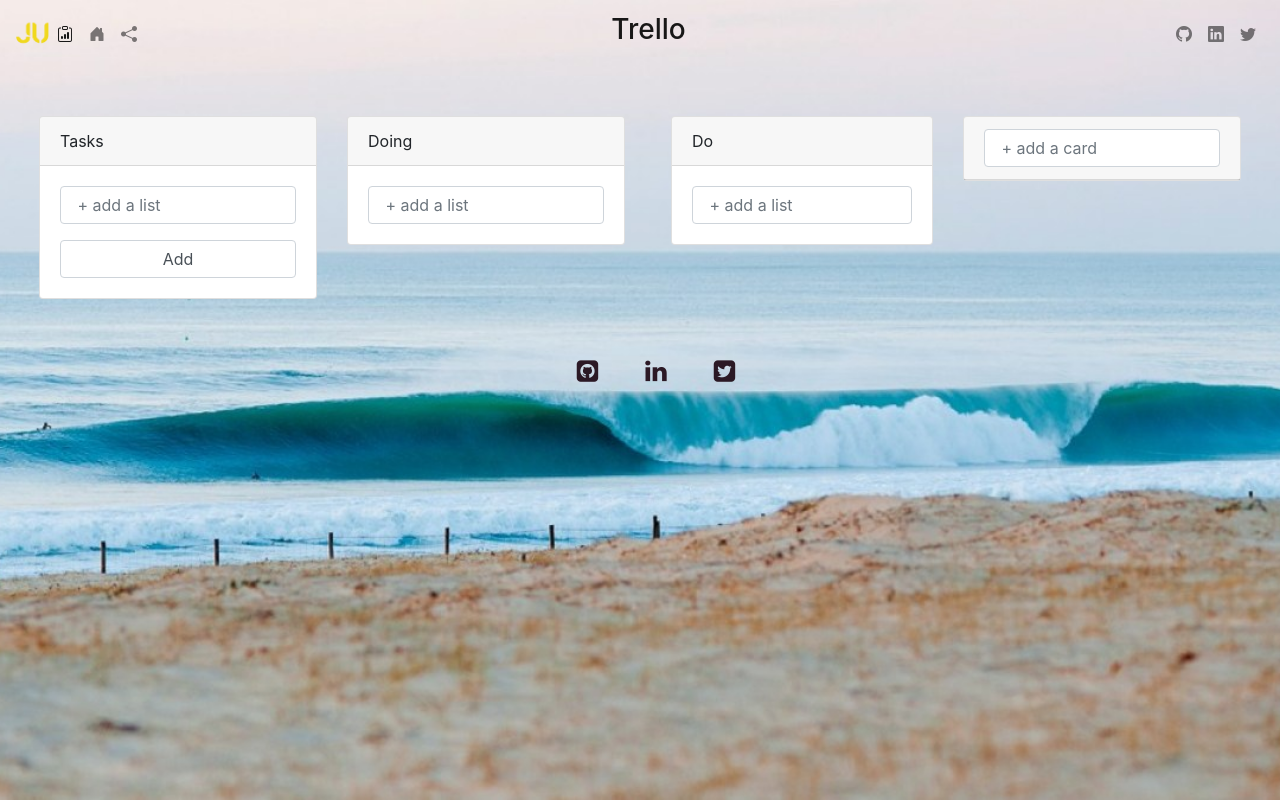
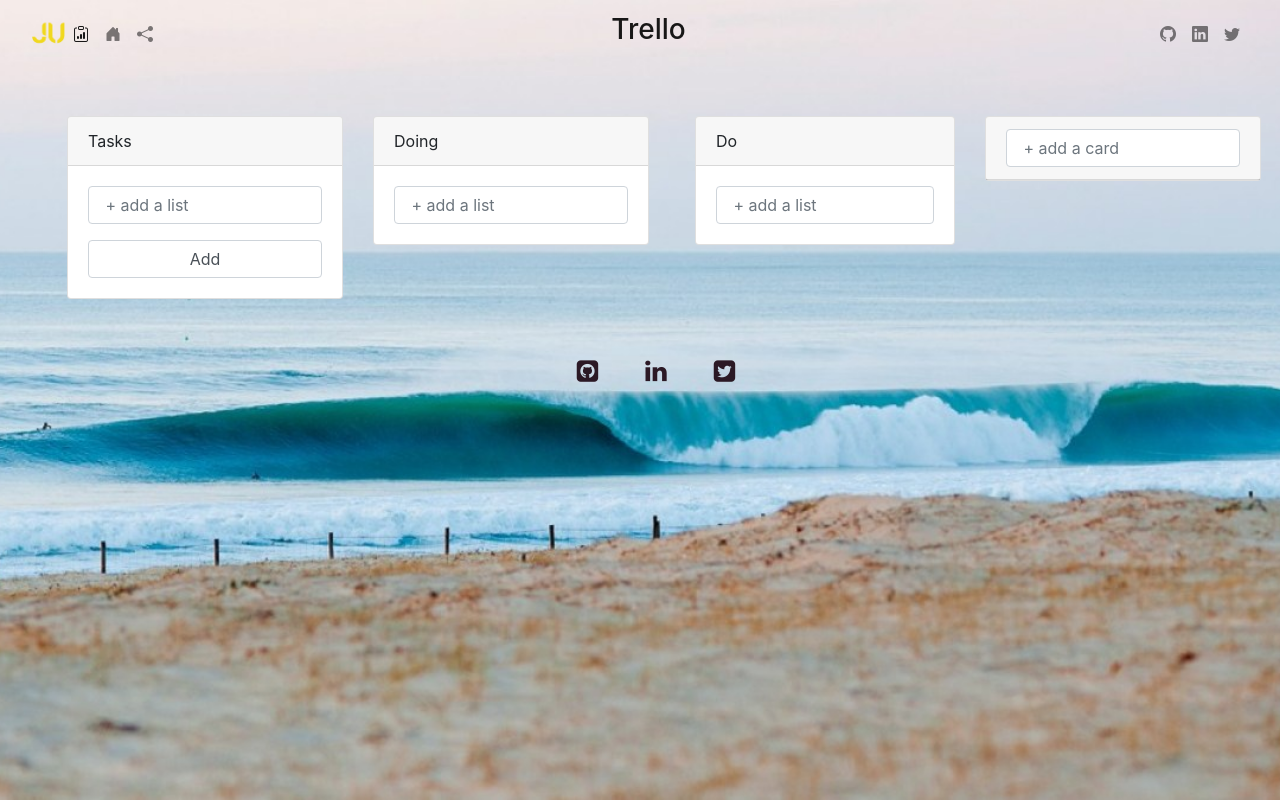
Before and after one commit to 2020-JAUG/Trello-Tasks, a React (Create React App) app: page / in a window 1280 px wide. Built offline with nearby package versions, Linux system fonts and the light colour scheme.

Commit message:
Create div row mx-3

```diff
--- a/src/App.js
+++ b/src/App.js
@@ -3,6 +3,7 @@
 import Card from './components/Card.jsx';
 import TaskRow from './components/TaskRow.jsx';
 import 'bootstrap/dist/css/bootstrap.min.css';
+import AddList from './components/AddList.jsx';
 
 
 
@@ -23,13 +24,20 @@
 }
   return (
     <Fragment>
-    <TaskRow />
-    <Navbar/>
-    <Card
-    crearTask={crearTask}
-    />
-
-  </Fragment>
+      <div className="row mx-3">
+        <TaskRow />
+        <Navbar />
+        <Card
+          crearTask={crearTask}
+        />
+        {tasks.map(task => (
+          <TaskRow
+          key={task.id}
+          task={task}
+          />
+        ))}
+      </div>
+</Fragment>
   );
 };
 export default App;
--- a/src/components/AddList.jsx
+++ b/src/components/AddList.jsx
@@ -1,11 +1,19 @@
+import { Card } from '@material-ui/core';
 import React from 'react';
 
 
-const AddList = () => (
+
+const AddList = ({ task }) => (
 <>
-
-  <h2>Pruebas</h2>
-
+    <div className="task">
+    <div className="row mx-4">
+      <div div className="col-md-3">
+        <Card
+        { ...task.text }
+        />
+      </div>
+    </div>
+    </div>
 
 </>
  );
--- a/src/components/Card.jsx
+++ b/src/components/Card.jsx
@@ -2,7 +2,7 @@
 import { v4 as uuidv4 } from 'uuid';
 
 
-const Card = ({crearTask, eliminarTask}) => {
+const Card = ({ crearTask, eliminarTask }) => {
     //Creating tasks in the main state
     const [task, setTaks] = useState({
         text: '',
```
Also changed, not shown: src/components/TaskRow.jsx (+5 -7 lines).
